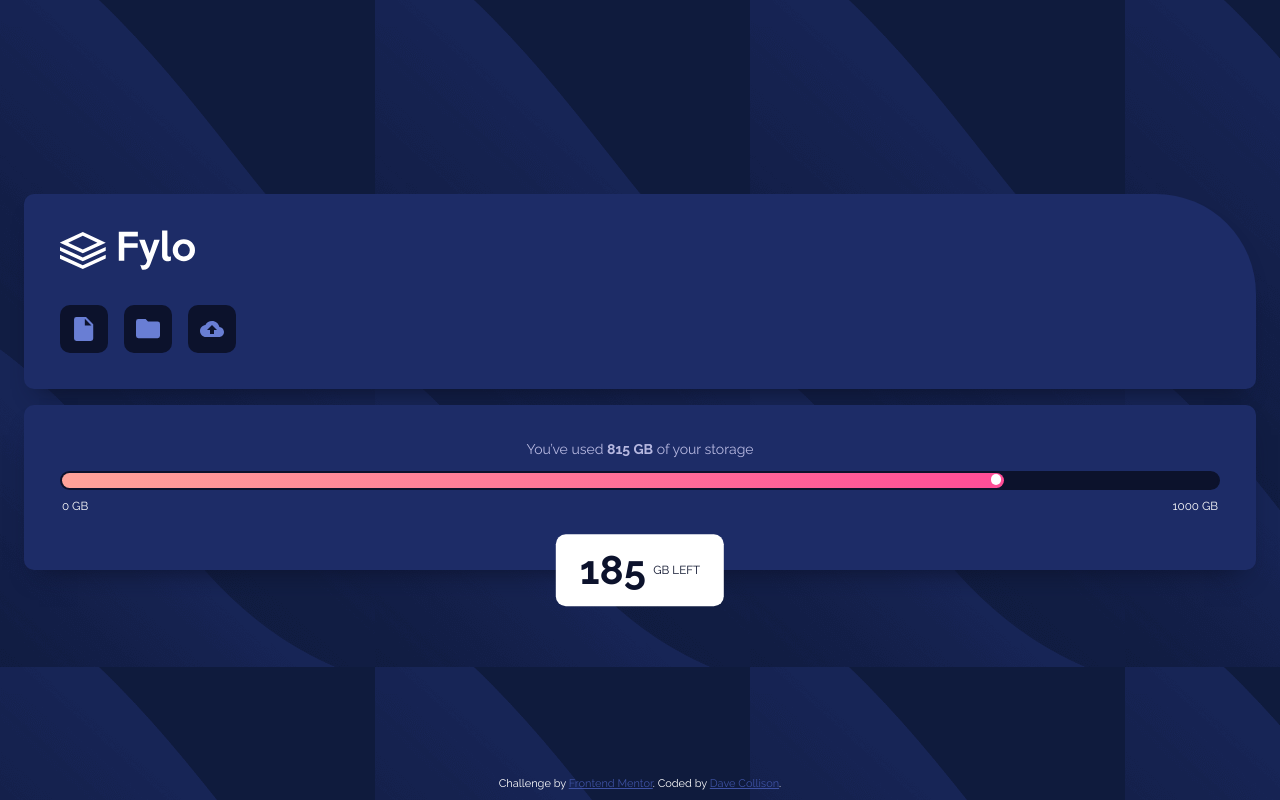
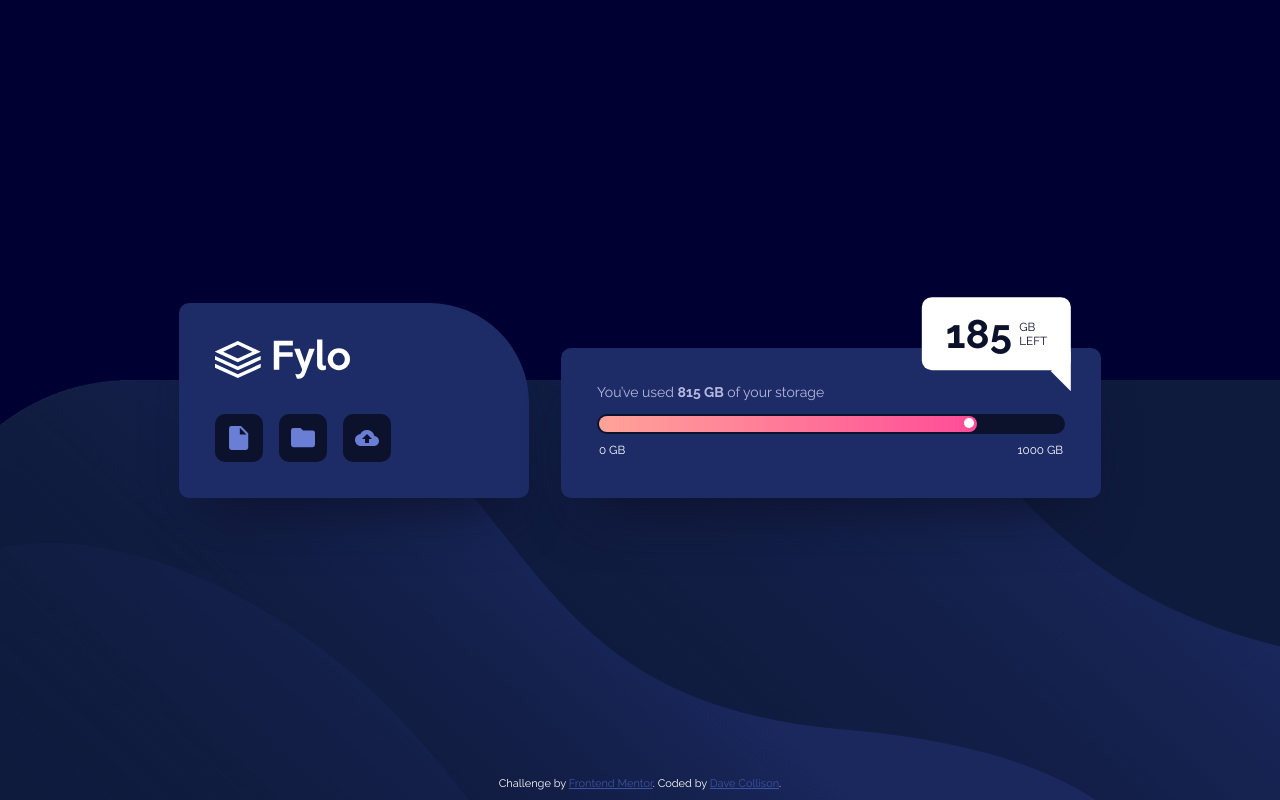
Before and after one commit to thebigdavec/fylo-data-storage-component-master, a plain HTML site: page index.html in a window 1280 px wide. Drawn offline with Linux system fonts and the light colour scheme.

Commit message:
Complete desktop layout
Add media query for screen no less than 968px

```diff
--- a/index.html
+++ b/index.html
@@ -38,7 +38,9 @@
         </header>
         <section>
             <p>You’ve used <strong>815 GB</strong> of your storage</p>
-            <div class="remaining"><strong>185</strong>GB Left</div>
+            <div class="remaining"><strong>185</strong>GB Left
+                <div class="arrow"></div>
+            </div>
             <div class="progress-container">
                 <div class="progress-fill"></div>
                 <div class="markers">
--- a/style.css
+++ b/style.css
@@ -26,6 +26,7 @@ body {
     margin: 0;
     background-color: #003;
     background-image: url(images/bg-mobile.png);
+    background-size: cover;
     color: white;
 }
 
@@ -40,15 +41,16 @@ main {
 
 header,
 section {
+    width: 100%;
     background-color: var(--clr-darkblue);
-    width: 100%;
     padding: 2.25rem;
     border-radius: 10px;
     flex-basis: 100%;
-    box-shadow: 0 15px 25px -15px var(--clr-verydarkblue);
+    box-shadow: 0 35px 55px -25px var(--clr-verydarkblue);
 }
 
 header {
+    max-width: 350px;
     border-top-right-radius: 100px;
     margin-bottom: 1rem;
 }
@@ -76,6 +78,7 @@ header>img {
 
 section {
     position: relative;
+    max-width: 350px;
     padding-bottom: 5rem;
     margin-bottom: 2.25rem;
 }
@@ -123,10 +126,10 @@ p {
 
 .remaining {
     position: absolute;
-    bottom: 0;
+    top: 100%;
     left: 50%;
     font-size: smaller;
-    transform: translate(-50%, 50%);
+    transform: translate(-50%, -50%);
     display: flex;
     align-items: center;
     background-color: white;
@@ -152,3 +155,43 @@ p {
 .attribution a {
     color: hsl(228, 45%, 44%);
 }
+
+@media (min-width: 968px) {
+    body {
+        background-image: url(images/bg-desktop.png);
+        background-repeat: no-repeat;
+        background-position: bottom;
+        background-size: auto;
+    }
+    main {
+        flex-direction: row;
+        align-items: flex-end;
+    }
+    header,
+    section {
+        margin-bottom: 0;
+    }
+    section {
+        max-width: 540px;
+        margin-left: 2rem;
+        padding-top: 2.25rem;
+        padding-bottom: 4rem;
+    }
+    p {
+        text-align: left;
+    }
+    .remaining {
+        left: 100%;
+        top: 0;
+        transform: translate(-120%, -70%);
+    }
+    .arrow {
+        position: absolute;
+        /* display: block; */
+        content: '';
+        bottom: -1.3rem;
+        right: 0;
+        border: 1.3rem solid transparent;
+        border-right-color: white;
+    }
+}
```
